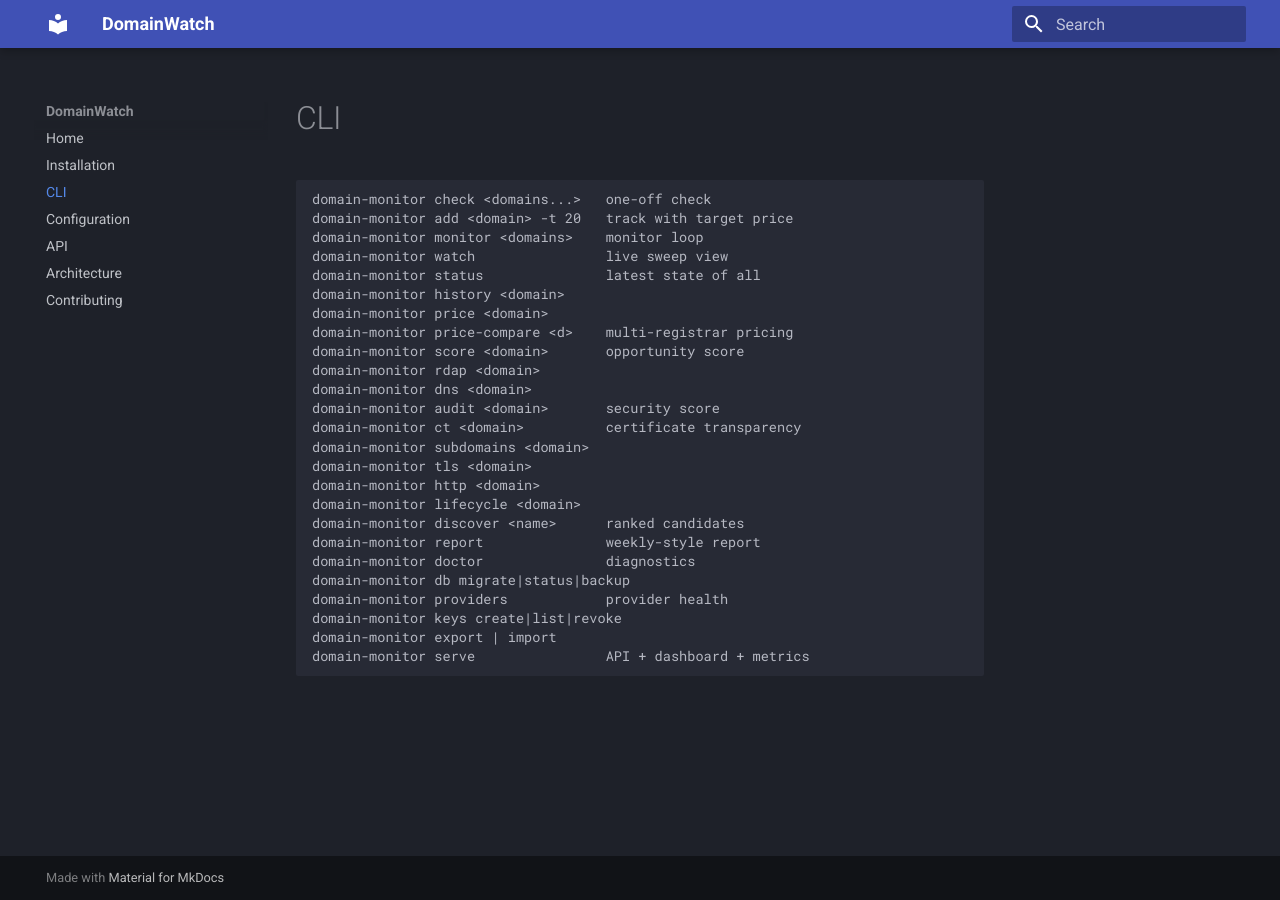
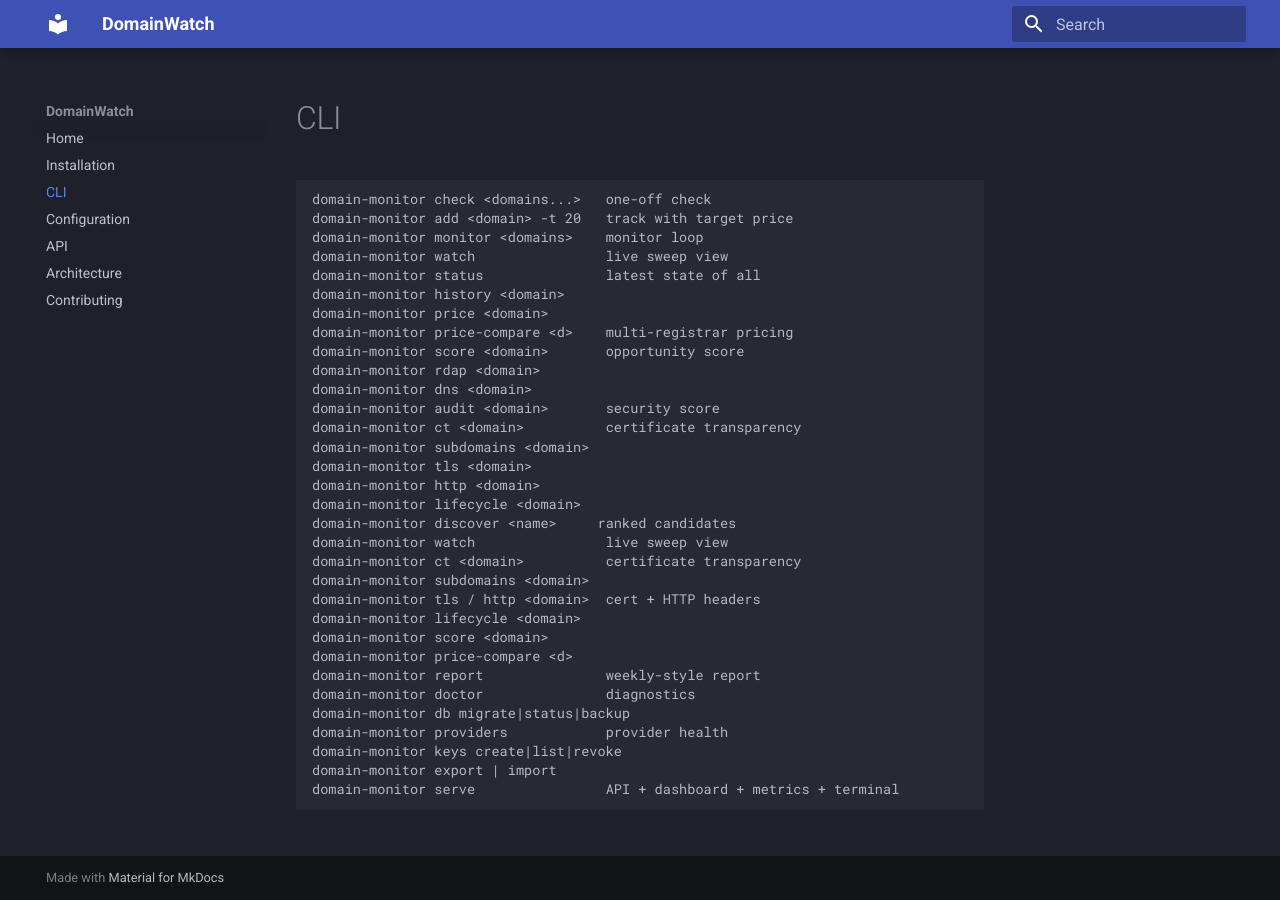
Before and after one commit to aavash-devkota/DomainWatch, an MkDocs documentation site: the page built from docs/cli.md, in a window 1280 px wide. Built offline with MkDocs 1.6.1 and Material for MkDocs 9.7.7, drawn with Linux system fonts in a browser that asks for light colours.

Commit message:
docs: README + docs site refresh — new commands, dashboard/terminal/metrics, GHCR Docker, fixed config flag placement, current roadmap

````diff
--- a/docs/cli.md
+++ b/docs/cli.md
@@ -18,12 +18,19 @@
 domain-monitor tls <domain>
 domain-monitor http <domain>
 domain-monitor lifecycle <domain>
-domain-monitor discover <name>      ranked candidates
+domain-monitor discover <name>     ranked candidates
+domain-monitor watch                live sweep view
+domain-monitor ct <domain>          certificate transparency
+domain-monitor subdomains <domain>
+domain-monitor tls / http <domain>  cert + HTTP headers
+domain-monitor lifecycle <domain>
+domain-monitor score <domain>
+domain-monitor price-compare <d>
 domain-monitor report               weekly-style report
 domain-monitor doctor               diagnostics
 domain-monitor db migrate|status|backup
 domain-monitor providers            provider health
 domain-monitor keys create|list|revoke
 domain-monitor export | import
-domain-monitor serve                API + dashboard + metrics
+domain-monitor serve                API + dashboard + metrics + terminal
 ```
````
Also changed, not shown: README.md (+51 -28 lines), docs/api.md (+6 -0 lines).
